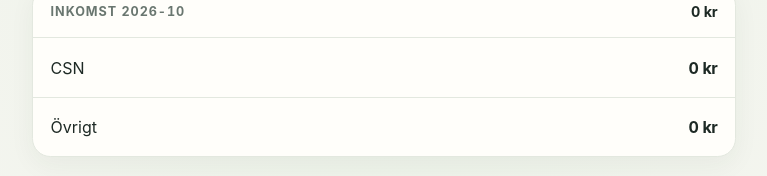
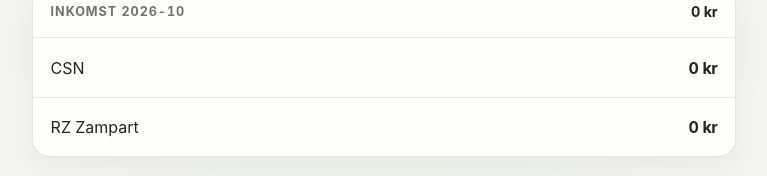
Before and after one commit to erikkjellsten99-lgtm/Budgetapp, a React (Vite) app: page / in a window 1280 px wide. Shown: the part 624-800 px from the top of the page, without its empty margins (256-1023 px from the left). Built offline with nearby package versions, Linux system fonts and the light colour scheme.

Commit message:
Visa inkomsten "Övrigt" som RZ Zampart
Co-Authored-By: Claude Opus 5.5 <noreply@anthropic.com>
Claude-Session: https://claude.ai/code/session_0175KGZRYkpWBMtbm6VWMdbC

```diff
--- a/src/Income.tsx
+++ b/src/Income.tsx
@@ -8,7 +8,7 @@ interface IncomeProps {
   onChanged: () => Promise<void>;
 }
 
-/** Månadens inkomst: CSN och övrigt (t.ex. lön). */
+/** Månadens inkomst: CSN och RZ Zampart. */
 export default function Income({ income, onChanged }: IncomeProps) {
   const [editing, setEditing] = useState(false);
   const [csn, setCsn] = useState('');
@@ -45,7 +45,7 @@ export default function Income({ income, onChanged }: IncomeProps) {
             <input value={csn} onChange={(event) => setCsn(event.target.value)} inputMode="decimal" placeholder="0" />
           </label>
           <label>
-            Övrigt, t.ex. lön (kr)
+            RZ Zampart (kr)
             <input value={other} onChange={(event) => setOther(event.target.value)} inputMode="decimal" placeholder="0" />
           </label>
           {!valid && <p className="error">Skriv belopp, till exempel 18156 eller 49,90.</p>}
@@ -68,7 +68,7 @@ export default function Income({ income, onChanged }: IncomeProps) {
           </li>
           <li>
             <button className="row" onClick={startEditing}>
-              <span>Övrigt</span>
+              <span>RZ Zampart</span>
               <span>{formatKr(income.other)}</span>
             </button>
           </li>
```
